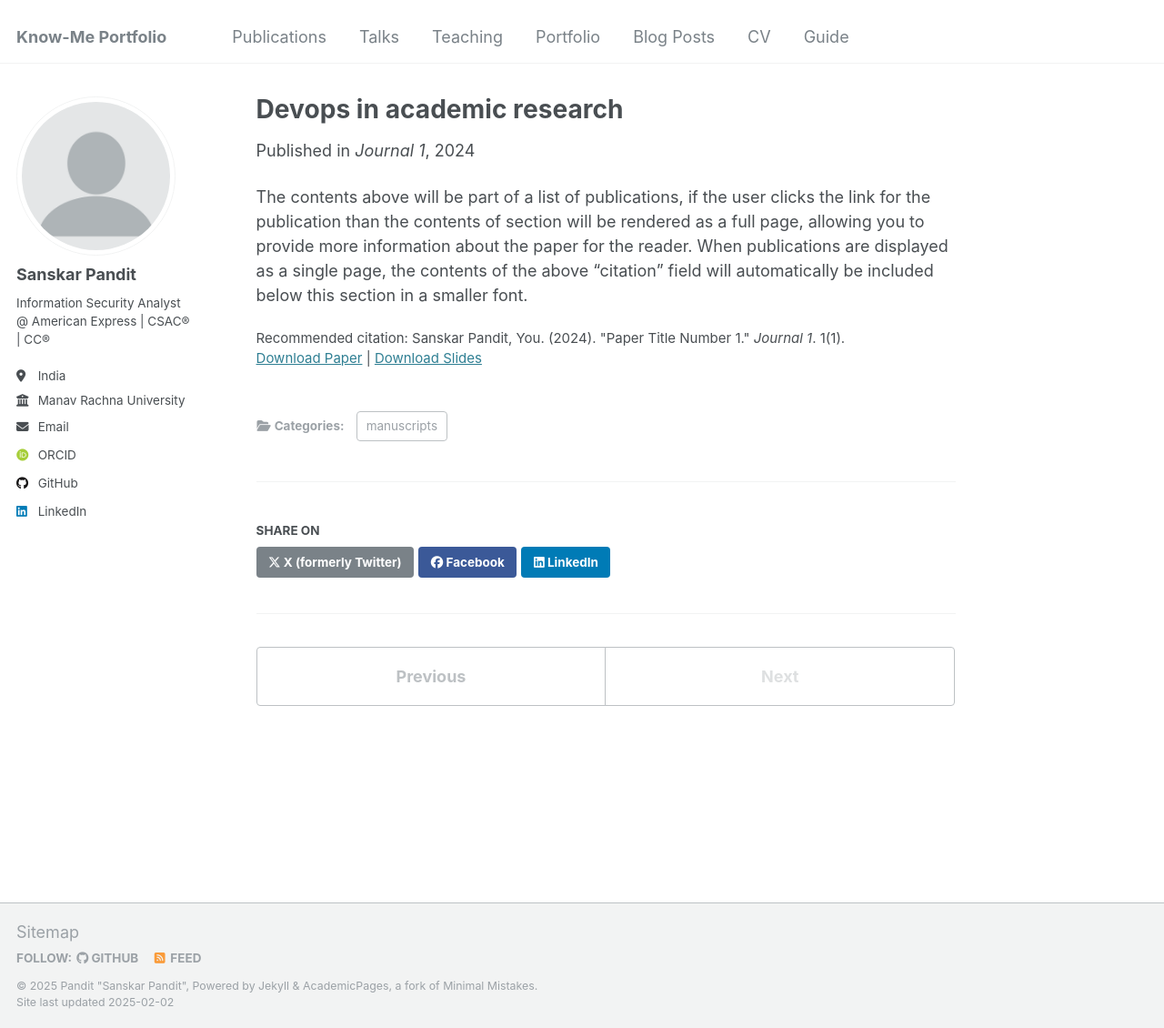
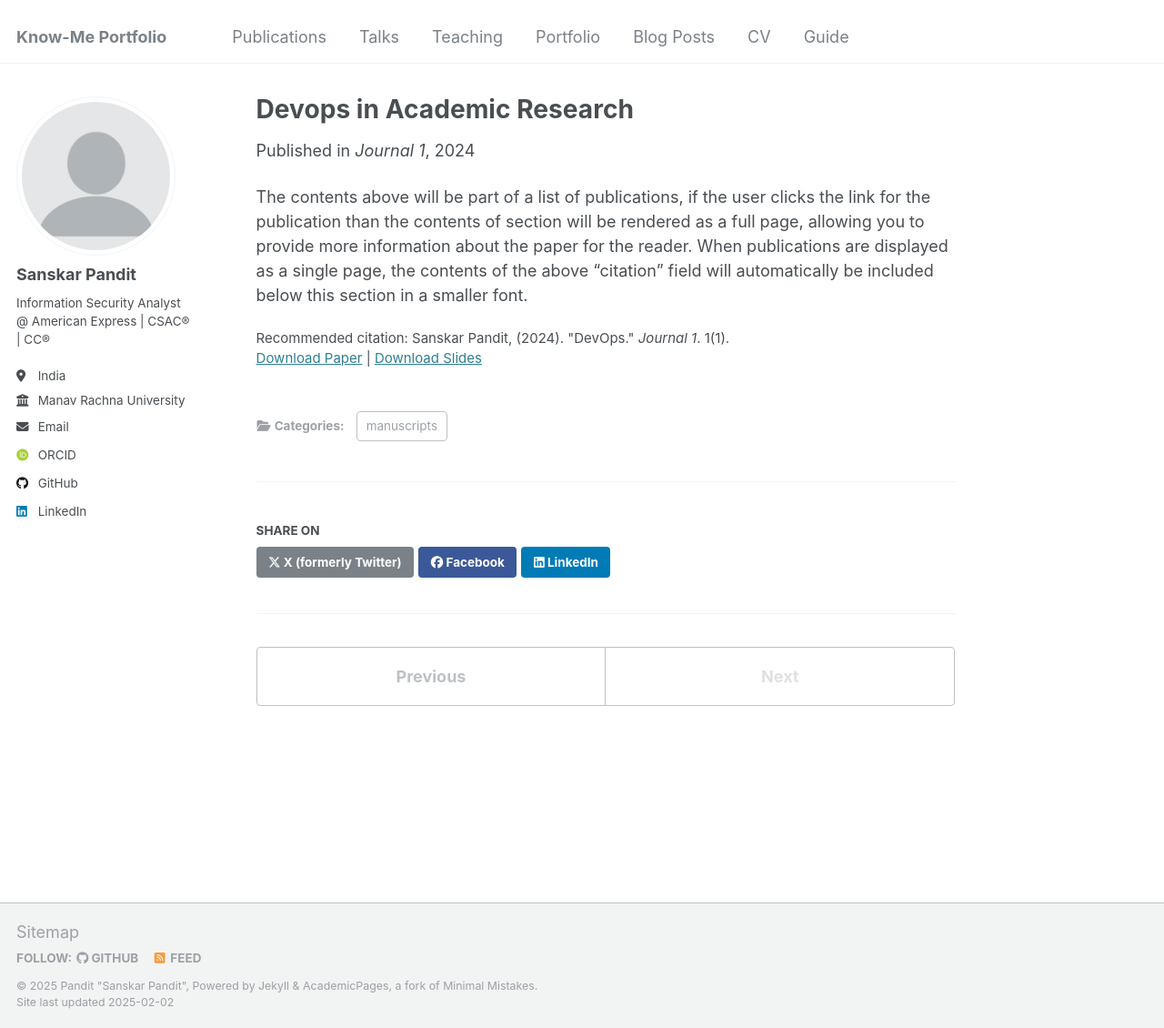
Before and after one commit to skar-ISA/skar-ISA.github.io, a Jekyll site: the page built from _publications/2009-10-01-paper-title-number-1.md, in a window 1280 px wide and 1130 px high. Shown: the whole window at 91% size. Built offline with Jekyll 4.4.1, drawn with Linux system fonts in a browser that asks for light colours; some web fonts are replaced.

Commit message:
Update 2009-10-01-paper-title-number-1.md

```diff
--- a/_publications/2009-10-01-paper-title-number-1.md
+++ b/_publications/2009-10-01-paper-title-number-1.md
@@ -1,5 +1,5 @@
 ---
-title: "Devops in academic research"
+title: "Devops in Academic Research"
 collection: publications
 category: manuscripts
 permalink: /publication/2009-10-01-paper-title-number-1
@@ -8,7 +8,7 @@ date: 2024-10-01
 venue: 'Journal 1'
 slidesurl: ''
 paperurl: ''
-citation: 'Sanskar Pandit, You. (2024). &quot;Paper Title Number 1.&quot; <i>Journal 1</i>. 1(1).'
+citation: 'Sanskar Pandit, (2024). &quot;DevOps.&quot; <i>Journal 1</i>. 1(1).'
 ---
 
 The contents above will be part of a list of publications, if the user clicks the link for the publication than the contents of section will be rendered as a full page, allowing you to provide more information about the paper for the reader. When publications are displayed as a single page, the contents of the above "citation" field will automatically be included below this section in a smaller font.
```
